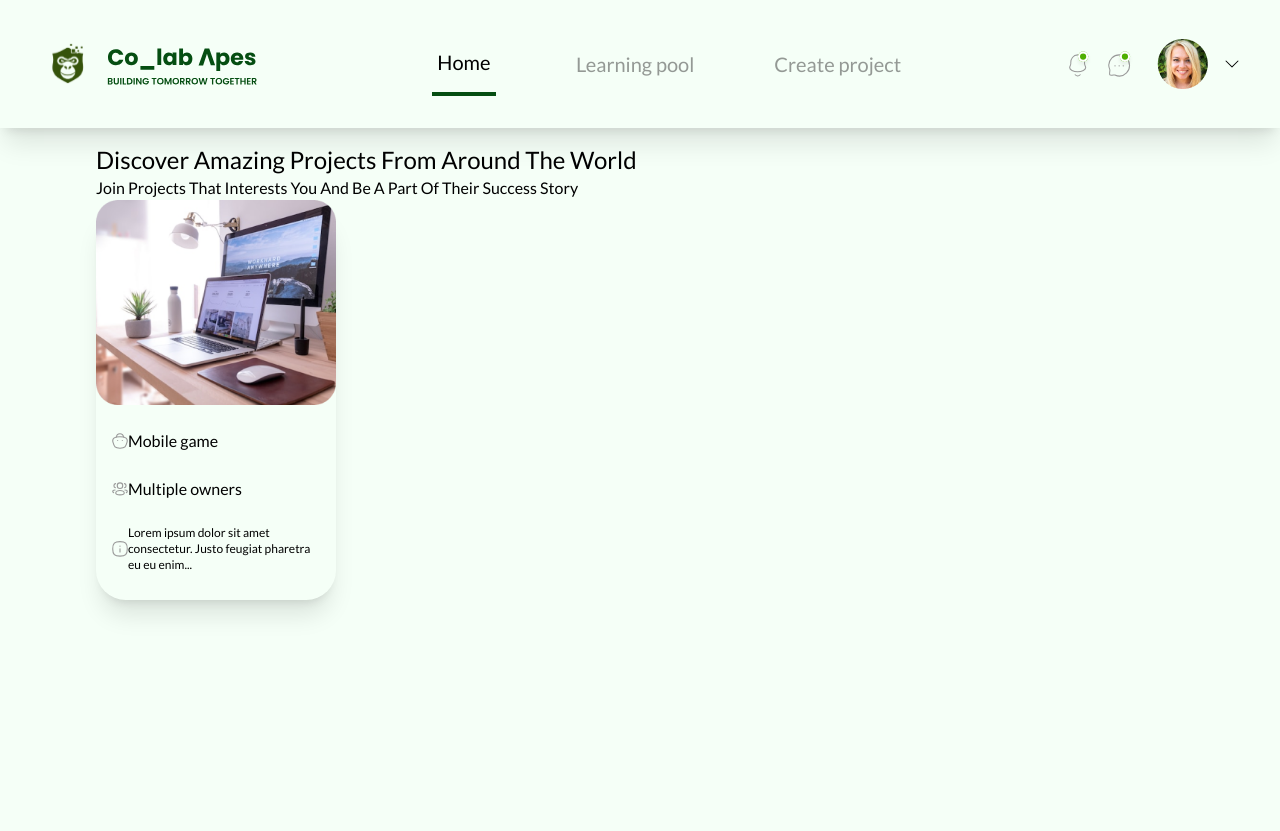
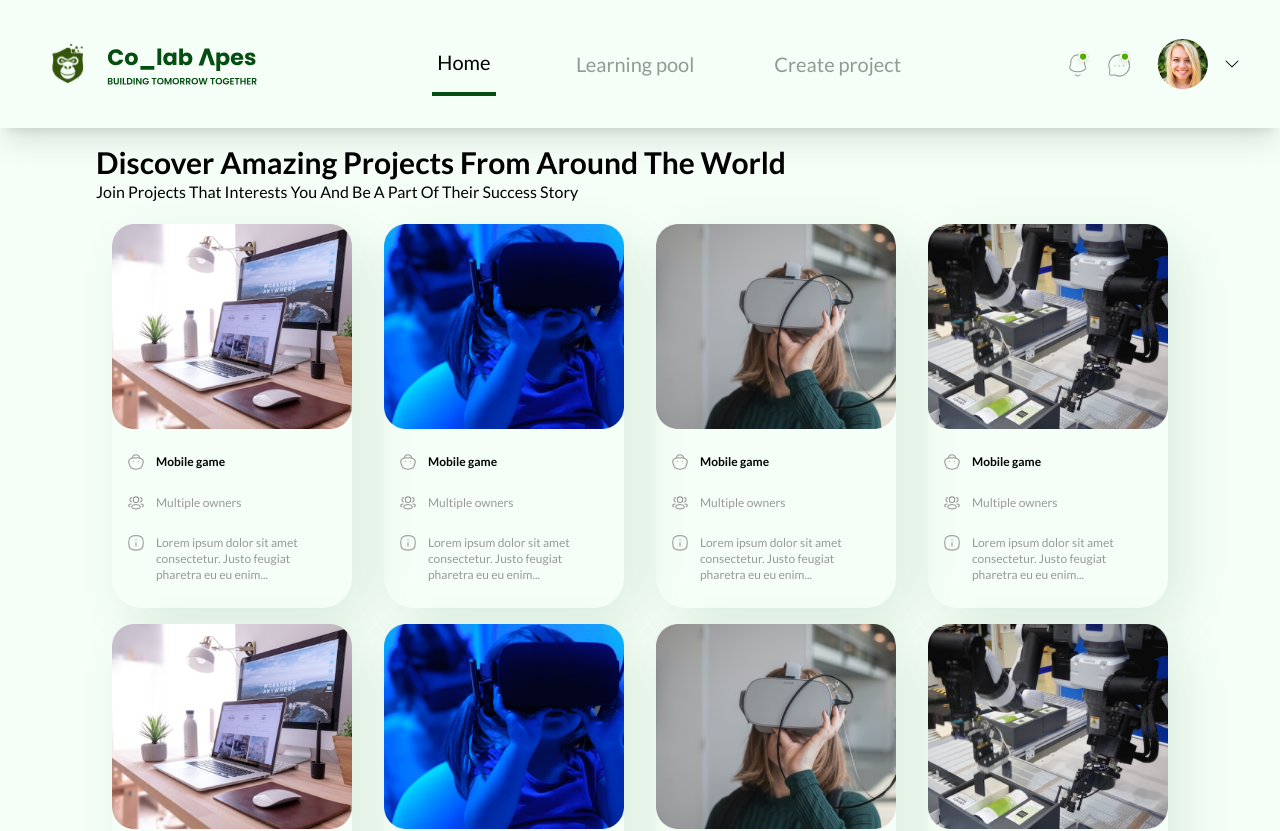
Before and after one commit to Colab-Apes/landingpage, a React (Create React App) app: page /home in a window 1280 px wide. Shown: the top 831 px of the page. Before the commit the page ends 800 px from the top, so only its background shows below. Built offline with nearby package versions, Linux system fonts and the light colour scheme.

Commit message:
still working ion project

```diff
--- a/src/Components/HomePageComponents/Project.jsx
+++ b/src/Components/HomePageComponents/Project.jsx
@@ -3,22 +3,22 @@ import img from "../../assets/projectimages/1.png";
 import bag from "../../assets/homepageicons/images/bag.svg";
 import group from "../../assets/homepageicons/images/user.svg";
 import info from "../../assets/homepageicons/images/info.svg";
-const Project = () => {
+const Project = ({ image }) => {
   return (
-    <div className="w-[15rem]  shadow-xl h-[25rem] rounded-[30px]">
-      <img src={img} alt="" className="object-cover w-[15rem] " />
-      <div className="px-4 w-full  h-[12rem] rounded-b-[30px] flex flex-col justify-evenly">
-        <div className="flex">
+    <div className="w-[15rem]  font-lato flex flex-col  shadow-[15px_15px_50px_0px_rgba(5,78,18,0.10);] hover:shadow-sm cursor-pointer ease-out hover:duration-200 h-[24rem] rounded-[30px] ">
+      <img src={image} alt="" className="object-cover w-[15rem] " />
+      <div className="px-4 w-full text-xs flex-1 rounded-b-[30px] flex flex-col justify-evenly">
+        <div className="flex gap-x-3">
           <img src={bag} alt="" className="object-contain w-[1rem]" />
-          <p>Mobile game</p>
+          <p className="font-bold">Mobile game</p>
         </div>
-        <div className="flex">
+        <div className="flex gap-x-3">
           <img src={group} alt="" className="object-contain w-[1rem]" />
-          <p>Multiple owners</p>
+          <p className="text-[#999999]">Multiple owners</p>
         </div>
-        <div className="flex text-xs">
+        <div className="flex text-xs gap-x-3 items-start">
           <img src={info} alt="" className="object-contain w-[1rem]" />
-          <p>
+          <p className="text-[#999999]">
             Lorem ipsum dolor sit amet consectetur. Justo feugiat pharetra eu eu
             enim...
           </p>
--- a/src/Pages/Home.jsx
+++ b/src/Pages/Home.jsx
@@ -1,6 +1,10 @@
 import React from "react";
 import NavBarComp from "../Components/HomePageComponents/NavBarComp";
 import Project from "../Components/HomePageComponents/Project";
+import img1 from "../assets/projectimages/1.png";
+import img2 from "../assets/projectimages/2.png";
+import img3 from "../assets/projectimages/3.png";
+import img4 from "../assets/projectimages/4.png";
 const Home = () => {
   return (
     <div className=" font-lato ">
@@ -8,7 +12,7 @@ const Home = () => {
       <div className="px-24 mt-4">
         {" "}
         <p className="text-left">
-          <p className="text-2xl">
+          <p className="text-3xl font-semibold">
             {" "}
             Discover Amazing Projects From Around The World
           </p>
@@ -17,7 +21,19 @@ const Home = () => {
             Story
           </p>
         </p>
-        <Project />
+        <div className="grid lg:grid-cols-4 mt-5 gap-y-4 justify-center place-items-center">
+          <Project image={img1} />
+          <Project image={img2} />
+          <Project image={img3} />
+          <Project image={img4} />
+          <Project image={img1} />
+          <Project image={img2} />
+          <Project image={img3} />
+          <Project image={img4} /> <Project image={img1} />
+          <Project image={img2} />
+          <Project image={img3} />
+          <Project image={img4} />
+        </div>
       </div>
     </div>
   );
```
